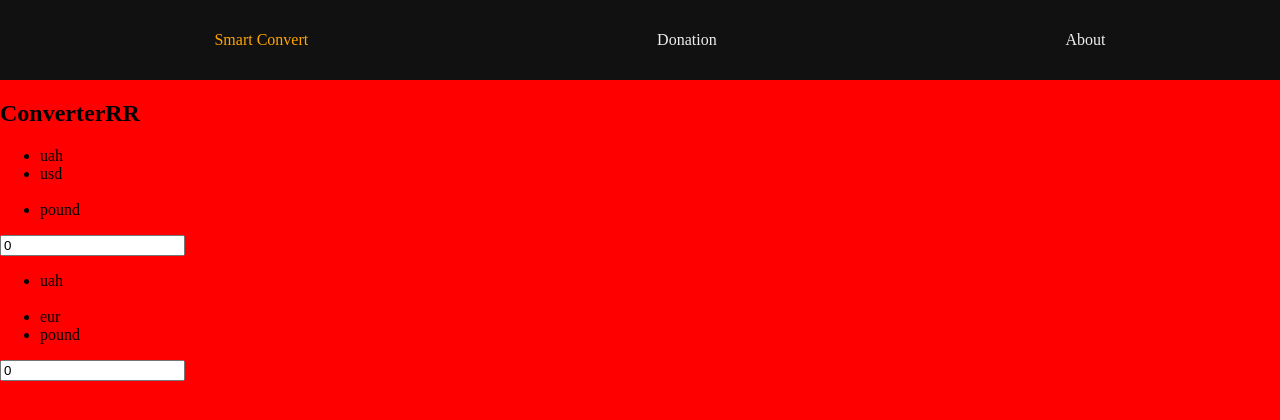
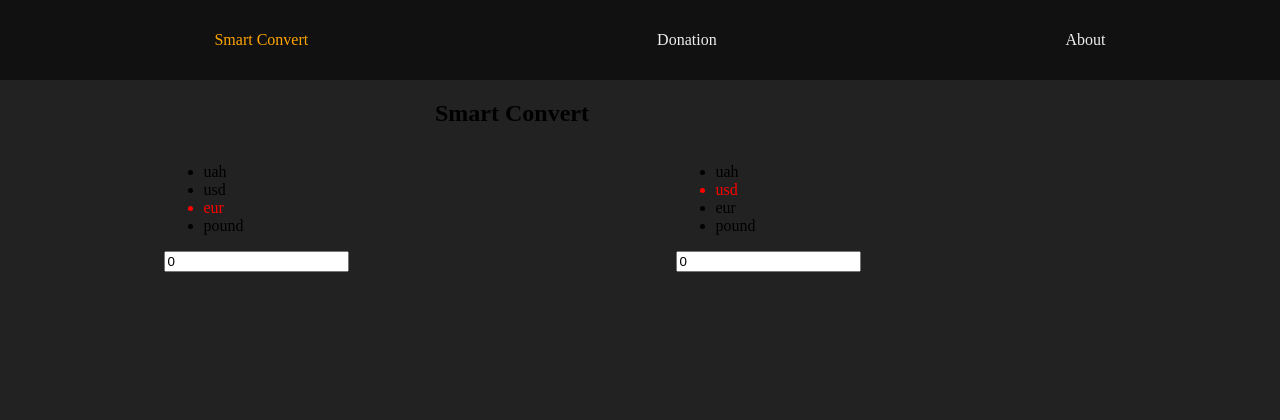
Before and after one commit to Viper-JSX/Smart_Convert-React, a React app: page / in a window 1280 px wide. Shown: the top 420 px of the page. Built offline with nearby package versions, Linux system fonts and the light colour scheme.

Commit message:
Added basic styling and layout to Converter

```diff
--- a/src/components/Converter/Converter.js
+++ b/src/components/Converter/Converter.js
@@ -3,7 +3,7 @@ import CurrencyInput from "./Currency_input/Currency_input";
 function Converter({ handleCurrencyChange, handleCurrencyQuantityChange }){
     return(
         <div id="converter">
-            <h2>ConverterRR</h2>
+            <h2 id="converterTitle" className="title">Smart Convert</h2>
             <CurrencyInput which={1} handleCurrencyChange={handleCurrencyChange} handleCurrencyQuantityChange={handleCurrencyQuantityChange} />
             <CurrencyInput which={2} handleCurrencyChange={handleCurrencyChange} handleCurrencyQuantityChange={handleCurrencyQuantityChange} />
         </div>
--- a/src/css/main.css
+++ b/src/css/main.css
@@ -12,7 +12,7 @@
 body{
     margin: 0;
     padding: 0;
-    background-color: red;
+    background-color: var(--middleDarkBackground);
 }
 
 header{
@@ -46,6 +46,22 @@ header{
     background-color: var(--lightBackground);
 }
 
+
+/*---Converter---*/
+#converter{
+    width: 80vw;
+    min-width: 300px;
+    display: flex;
+    justify-content: space-around;
+    flex-wrap: wrap;
+}
+
+#converterTitle{
+    width: 100%;
+    text-align: center;
+}
+
+
 li.selected{
     color: red
 }
```
